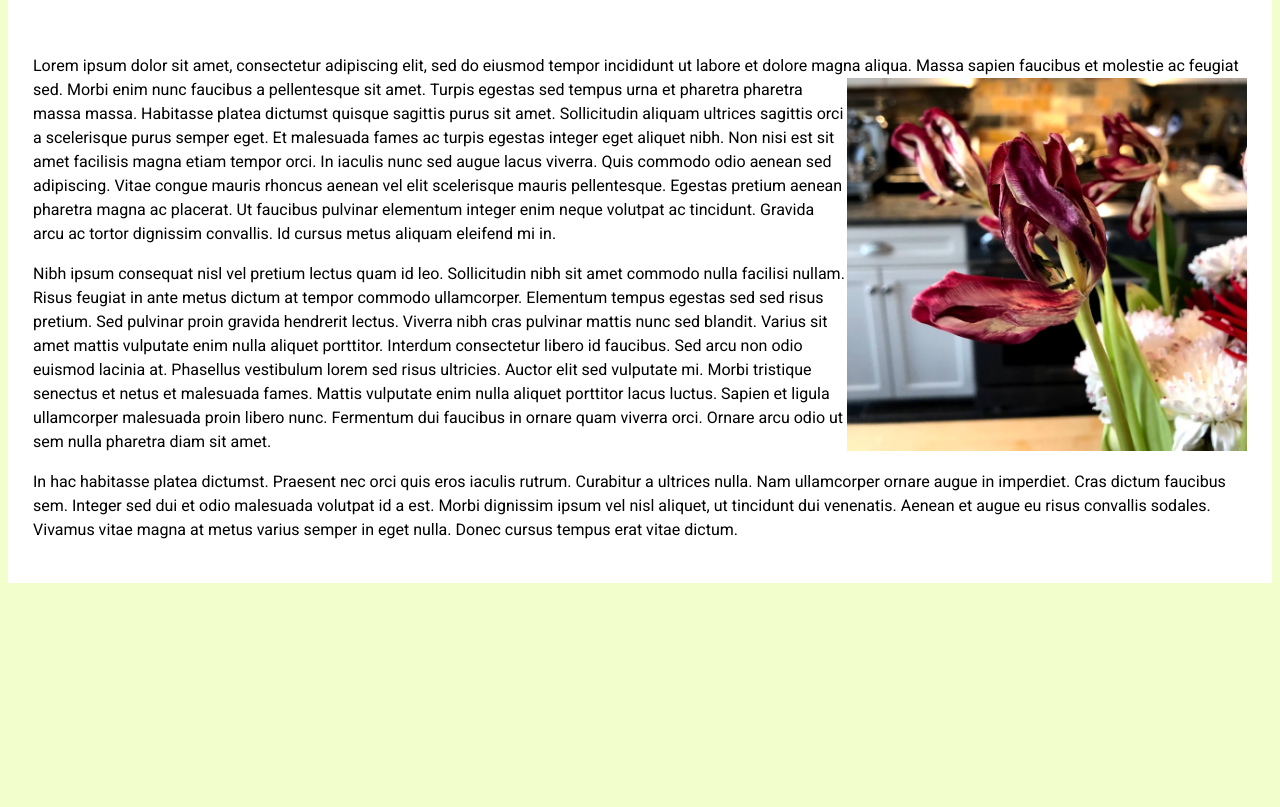
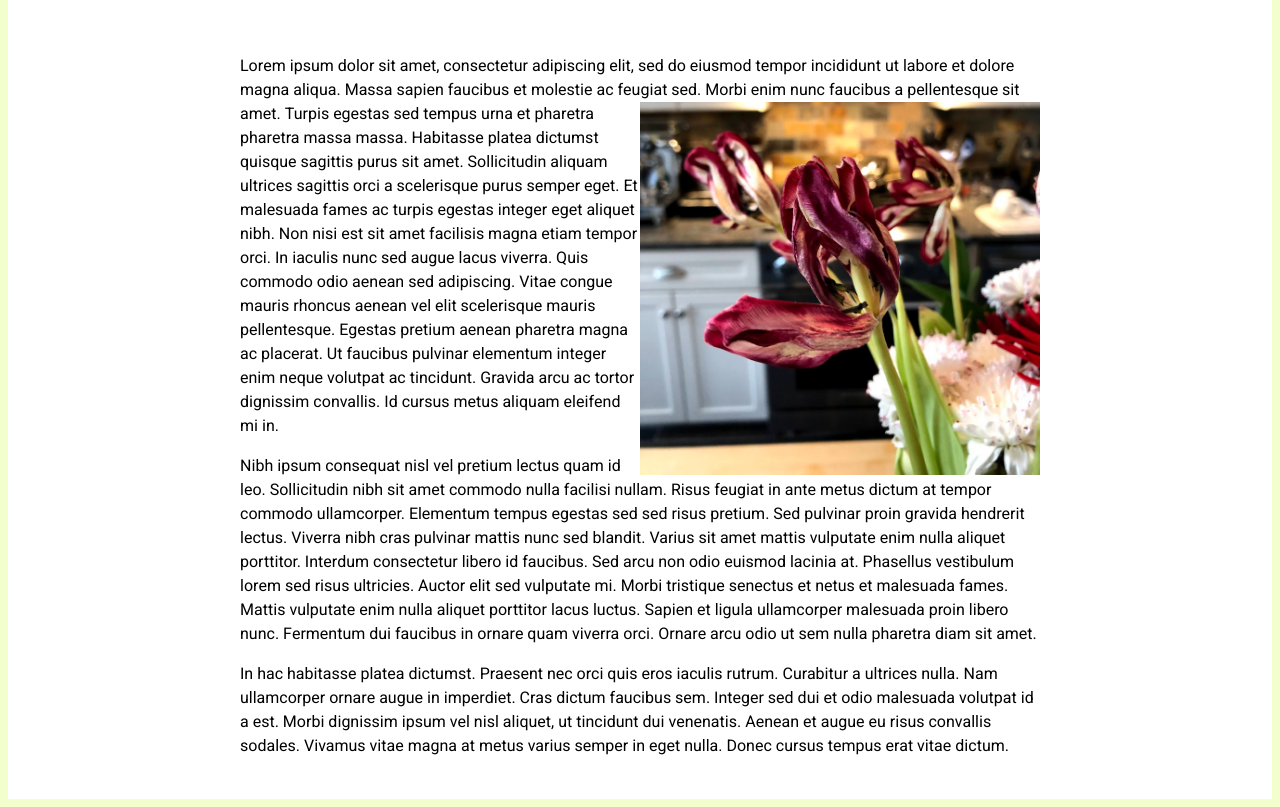
Before and after one commit to pemberly1813/pemberly1813.github.io, a plain HTML site: page session03c/index.html in a window 1280 px wide. Shown: the part 696-1503 px from the top of the page. Before the commit the page ends 1287 px from the top, so only its background shows below. Drawn offline with Linux system fonts and the light colour scheme.

Commit message:
Updated index.html file with max-width edit

```diff
--- a/session03c/index.html
+++ b/session03c/index.html
@@ -29,7 +29,7 @@
       }
 
       .page{
-          maxwidth: 800px;
+          max-width: 800px;
           display: inline-block;
           text-align: left;
           background-color: white;
```
